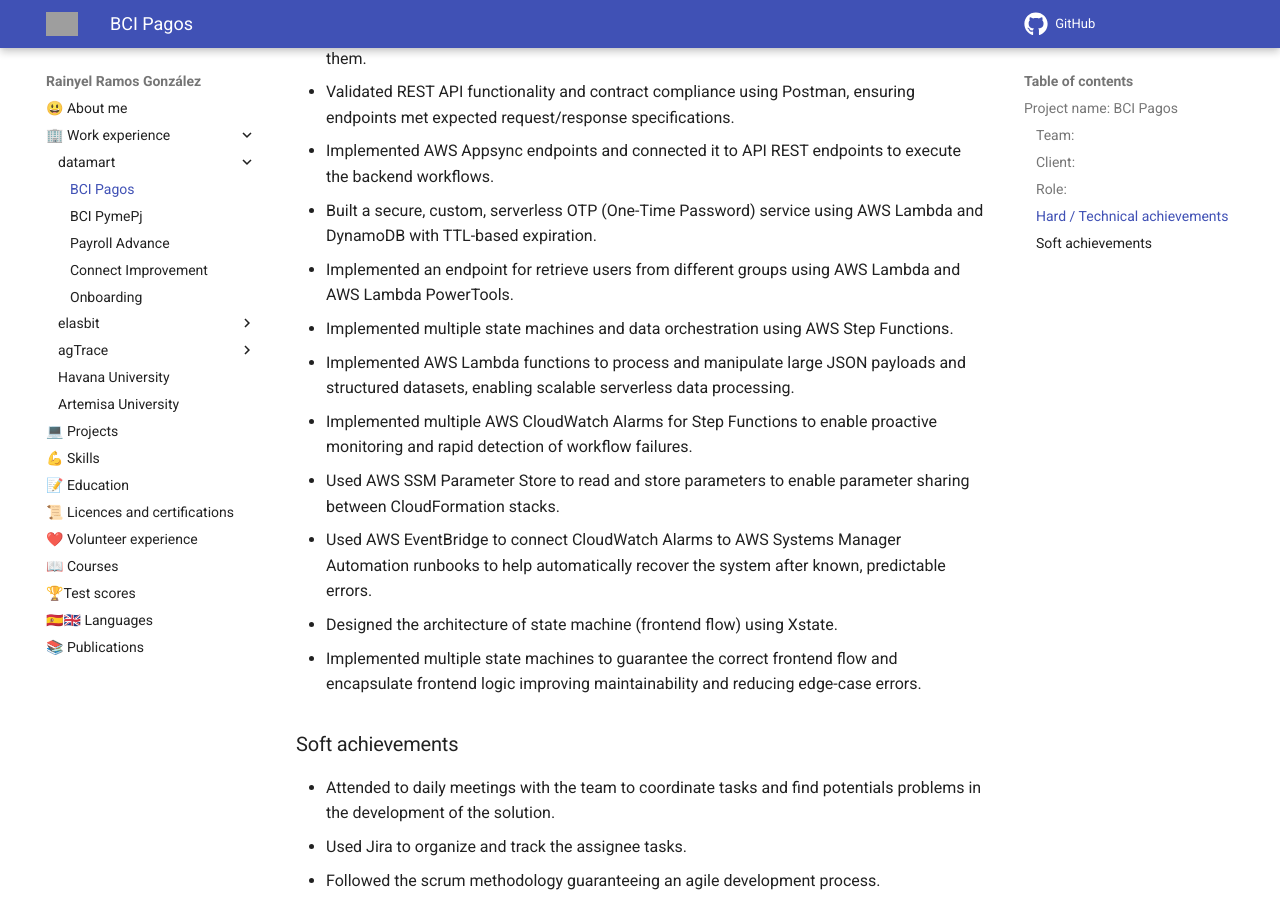
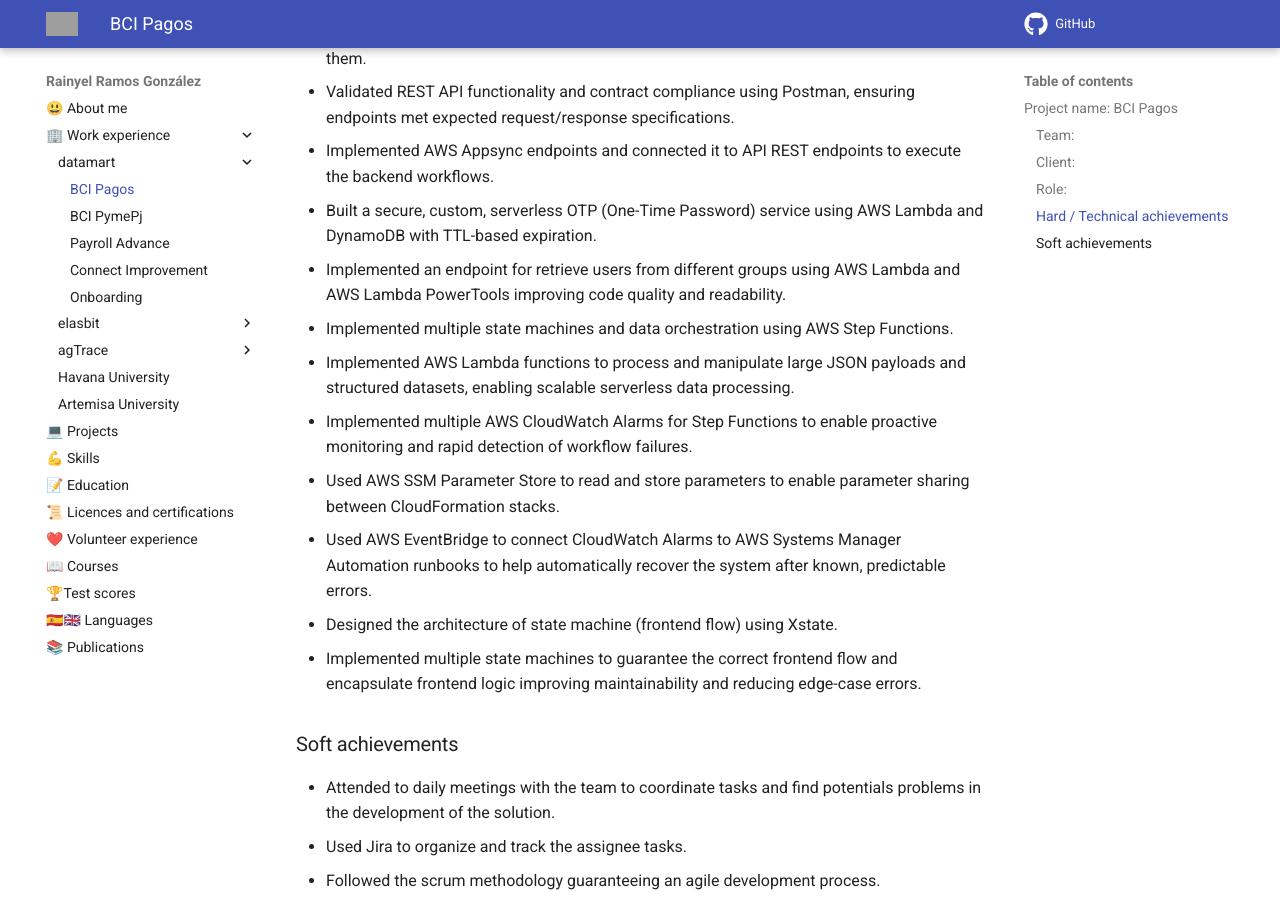
Before and after one commit to rayniel95/rayniel95.github.io, an MkDocs documentation site: the page built from docs/work_experience/datamart/bci_pagos.md, in a window 1280 px wide and 900 px high, scrolled down 1121 px. Built offline with MkDocs 1.6.1 and Material for MkDocs 9.7.7, drawn with Linux system fonts in a browser that asks for light colours; grey boxes are pictures that could not be loaded.

Commit message:
docs(datamart): update endpoint implementation description

```diff
--- a/docs/work_experience/datamart/bci_pagos.md
+++ b/docs/work_experience/datamart/bci_pagos.md
@@ -34,7 +34,7 @@ platform and helping to its improvement.
 the backend workflows.
 - Built a secure, custom, serverless OTP (One-Time Password) service using AWS Lambda and DynamoDB with TTL-based expiration.
 - Implemented an endpoint for retrieve users from different groups using AWS Lambda and
- AWS Lambda PowerTools.
+ AWS Lambda PowerTools improving code quality and readability.
 
 - Implemented multiple state machines and data orchestration using AWS Step Functions.
 - Implemented AWS Lambda functions to process and manipulate large JSON payloads and structured datasets, enabling scalable serverless data processing.
```
